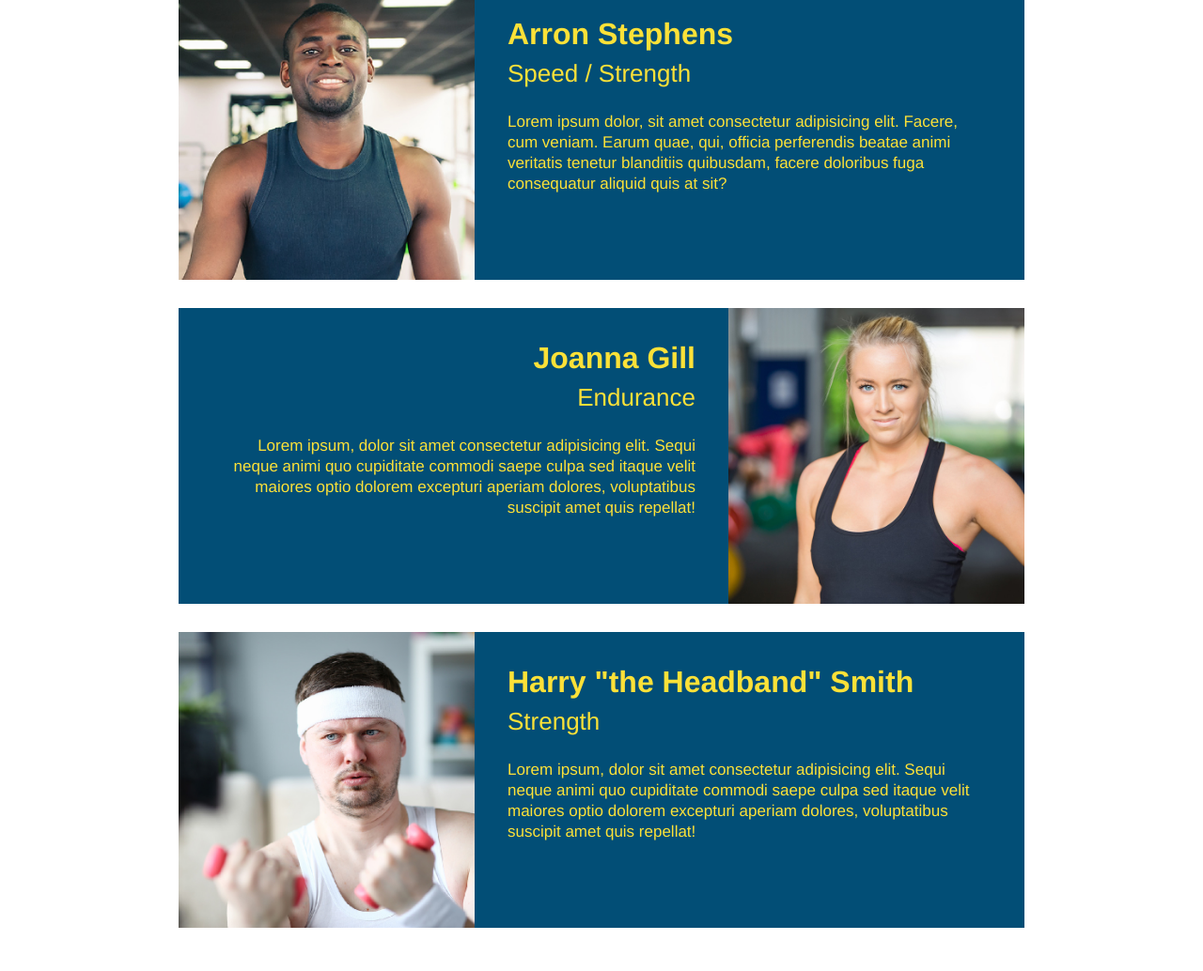
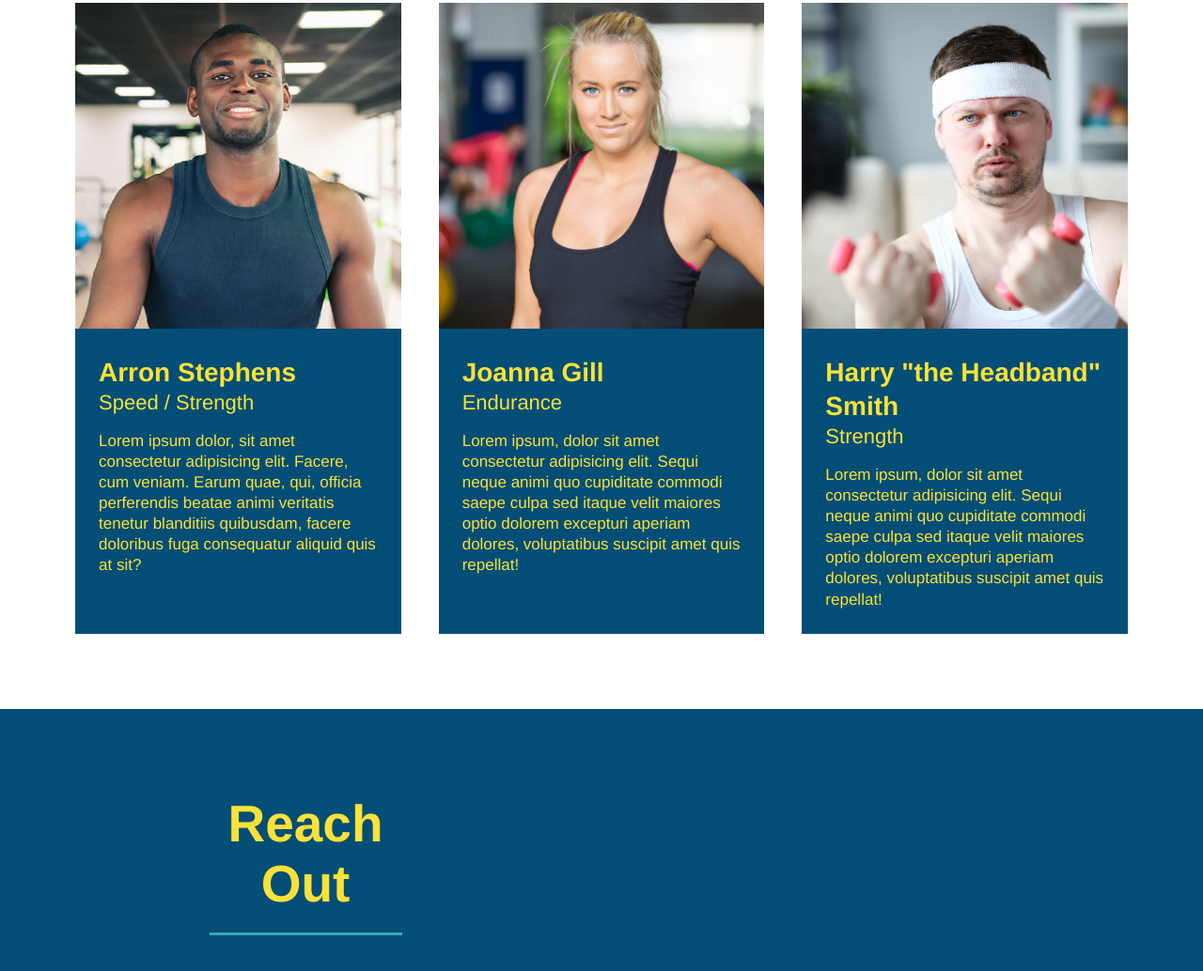
Before and after one commit to vcaruso0923/run-buddy, a plain HTML site: page index.html in a window 1280 px wide. Shown: the part 2716-3750 px from the top of the page at 94% size. Drawn offline with Linux system fonts and the light colour scheme.

Commit message:
add flexbox to the trainers

```diff
--- a/assets/css/style.css
+++ b/assets/css/style.css
@@ -220,38 +220,41 @@ button {
 }
 
 .trainer {
-    width: 900px;
-    margin: 0 auto 30px auto;
+    margin: 20px;
     background: #024e76;
     color: #fce138;
-    overflow: auto;
+    flex: 1;
+}
+
+.trainers {
+    width: 100%;
+    margin: 0 auto;
+    display: flex;
+    flex-wrap: wrap;
+    justify-content: space-around;
 }
 
 .trainer img {
-    width: 35%;
-    float: left;
+    width: 100%;
 }
 
 .trainer-bio {
-    padding: 35px;
-    float: left;
-    width: 65%;
+    padding: 25px;
+    line-height: 1.3;
 }
 
 .trainer-bio h3 {
-    font-size: 32px;
-    margin-bottom: 8px;
+    font-size: 28px;
 }
 
 .trainer-bio h4 {
     font-weight: lighter;
-    font-size: 26px;
-    margin-bottom: 25px;
+    font-size: 22px;
+    margin-bottom: 15px;
 }
 
 .trainer-bio p {
     font-size: 17px;
-    line-height: 1.3;
 }
 
 .reach-out-section {
--- a/index.html
+++ b/index.html
@@ -155,16 +155,17 @@
         </section>
 
         <!--"meet the trainers" section-->
-        <section id="your-trainers" class="trainers">
+        <section id="your-trainers">
             <div class="flex-row">
                 <h2 class="section-title primary-border">Meet The Trainers</h2>
             </div>
 
+            <div class="trainers">
                 <article class="trainer">
                     <img src="./assets/images/trainer-1.jpg" alt="Arron Stephens in his workout clothes, ready to pump iron" />
-                <div class="trainer-bio text-left">
-                    <h3>Arron Stephens</h3>
-                    <h4>Speed / Strength</h4>
+                    <div class="trainer-bio">
+                        <h3 class="trainer-name">Arron Stephens</h3>
+                        <h4 class="trainer-role">Speed / Strength</h4>
                         <p>
                             Lorem ipsum dolor, sit amet consectetur adipisicing elit. Facere, cum veniam. Earum quae, qui, officia perferendis beatae animi veritatis tenetur blanditiis quibusdam, facere doloribus fuga consequatur aliquid quis at sit?
                         </p>
@@ -172,28 +173,29 @@
                 </article>
 
                 <article class="trainer">
-                <div class="trainer-bio text-right">
-                  <h3>Joanna Gill</h3>
-                  <h4>Endurance</h4>
-                  <p>
-                    Lorem ipsum, dolor sit amet consectetur adipisicing elit. Sequi neque animi quo cupiditate commodi saepe culpa sed
-                    itaque velit maiores optio dolorem excepturi aperiam dolores, voluptatibus suscipit amet quis repellat!
-                  </p>
-                </div>
                     <img src="./assets/images/trainer-2.jpg" alt="Joanna Gill cooling off after a workout" />
-              </article>
-
-              <article class="trainer">
-                <img src="./assets/images/trainer-3.jpg" alt="Harry Smith wearing a headband and lifting comically small pink weights" />
-                <div class="trainer-bio text-left">
-                  <h3>Harry "the Headband" Smith</h3>
-                  <h4>Strength</h4>
+                    <div class="trainer-bio">
+                    <h3 class="trainer-name">Joanna Gill</h3>
+                    <h4 class="trainer-role">Endurance</h4>
                     <p>
                         Lorem ipsum, dolor sit amet consectetur adipisicing elit. Sequi neque animi quo cupiditate commodi saepe culpa sed
                         itaque velit maiores optio dolorem excepturi aperiam dolores, voluptatibus suscipit amet quis repellat!
                     </p>
                     </div>
                 </article>
+
+                <article class="trainer">
+                    <img src="./assets/images/trainer-3.jpg" alt="Harry Smith wearing a headband and lifting comically small pink weights" />
+                    <div class="trainer-bio">
+                    <h3 class="trainer-name">Harry "the Headband" Smith</h3>
+                    <h4 class="trainer-role">Strength</h4>
+                    <p>
+                        Lorem ipsum, dolor sit amet consectetur adipisicing elit. Sequi neque animi quo cupiditate commodi saepe culpa sed
+                        itaque velit maiores optio dolorem excepturi aperiam dolores, voluptatibus suscipit amet quis repellat!
+                    </p>
+                    </div>
+                </article>
+            </div>
         </section>
 
         <!--"reach out" section-->
```
Lines whose indentation alone changed are shown as unchanged.
